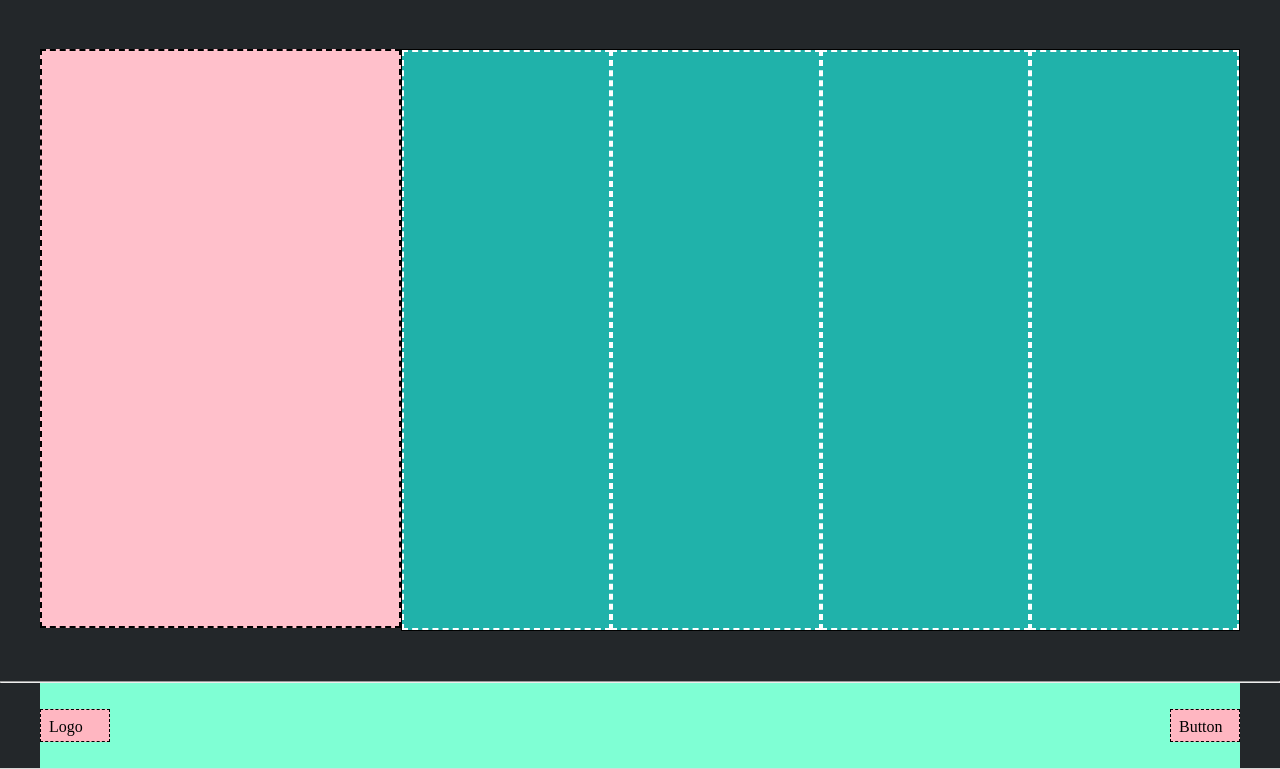
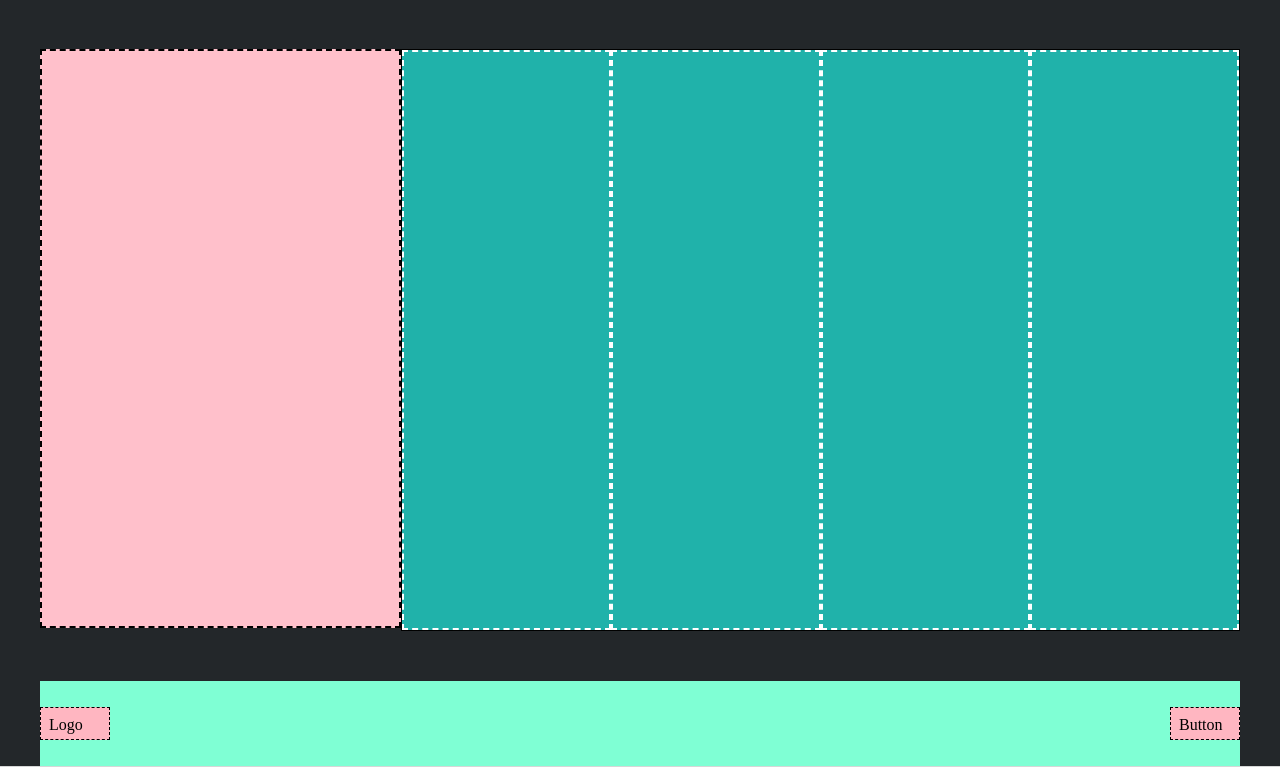
Before and after one commit to MarikaDiGirolamo/htmlcss-struttura-discord, a plain HTML site: page index.html in a window 1280 px wide. Shown: the part 3277-4046 px from the top of the page. Drawn offline with Linux system fonts and the light colour scheme.

Commit message:
Completato

```diff
--- a/index.html
+++ b/index.html
@@ -28,8 +28,8 @@
                     </div>
                 </div>
             </nav>
-
         </div>
+        <!-- Contenitori Blu e Rosa -->
         <div class="flexbox bluebox">
             <div class="pinkbox"></div>
         </div>
@@ -71,7 +71,7 @@
                 </div>
             </div>
         </div>
-        <hr>
+
         <div class="bottone">
             <div class="box2 boxed">
                 <div class="button">Logo</div>
```
